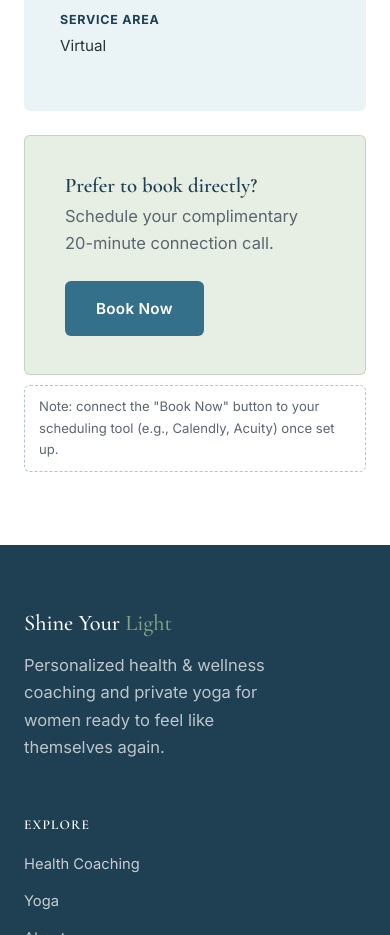
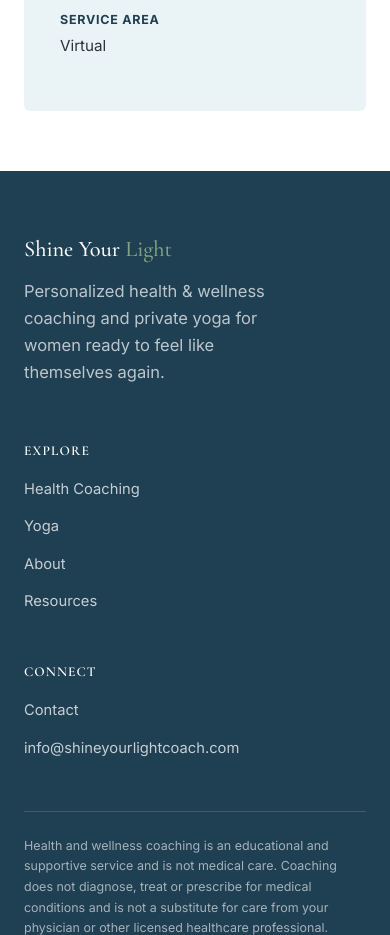
Before and after one commit to jeffreyscherer-create/shine-your-light-site, a plain HTML site: page contact.html in a window 390 px wide. Shown: the part 1240-2175 px from the top of the page. Drawn offline with nearby package versions, Linux system fonts and the light colour scheme.

Commit message:
Remove non-functional Book Now button from Contact page
No scheduling tool is connected yet, so the button just linked to "#".
Removing it avoids a dead-end CTA; the message form and email/phone
info card remain as the ways to reach out.

Co-Authored-By: Claude Sonnet 5 <noreply@anthropic.com>

```diff
--- a/contact.html
+++ b/contact.html
@@ -86,15 +86,6 @@
             <span>Virtual</span>
           </div>
         </div>
-
-        <div class="callout" style="margin-top:24px;">
-          <div>
-            <h3>Prefer to book directly?</h3>
-            <p>Schedule your complimentary 20-minute connection call.</p>
-          </div>
-          <a href="#" class="btn btn-primary">Book Now</a>
-        </div>
-        <p class="note-placeholder">Note: connect the "Book Now" button to your scheduling tool (e.g., Calendly, Acuity) once set up.</p>
       </div>
     </div>
   </div>
```
